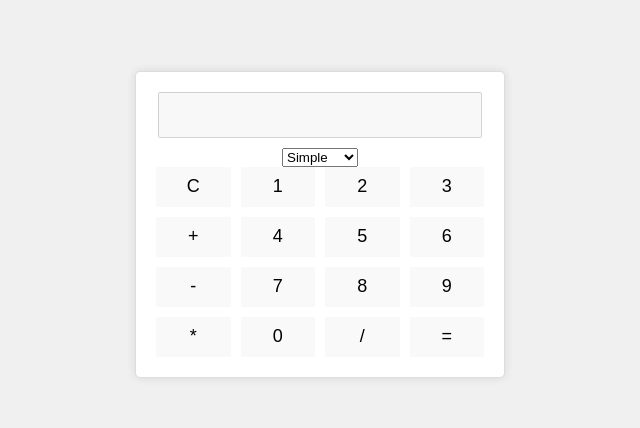
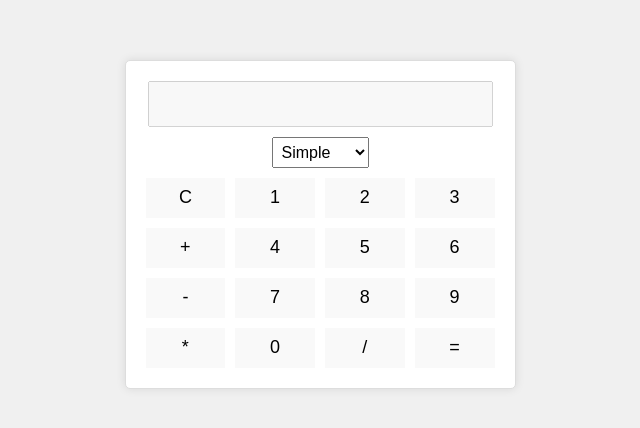
Before and after one commit to UpstairsPlaying/simple-calculator, a plain HTML site: page index.html in a window 1280 px wide. Shown: the part 184-612 px from the top of the page, without its empty margins (320-960 px from the left). Drawn offline with Linux system fonts and the light colour scheme.

Commit message:
Update styles.css

```diff
--- a/styles.css
+++ b/styles.css
@@ -24,8 +24,10 @@ body {
     font-size: 18px;
 }
 
-#toggleButton {
+#modeSelector {
     margin-bottom: 10px;
+    font-size: 16px;
+    padding: 5px;
 }
 
 .buttons {
```
